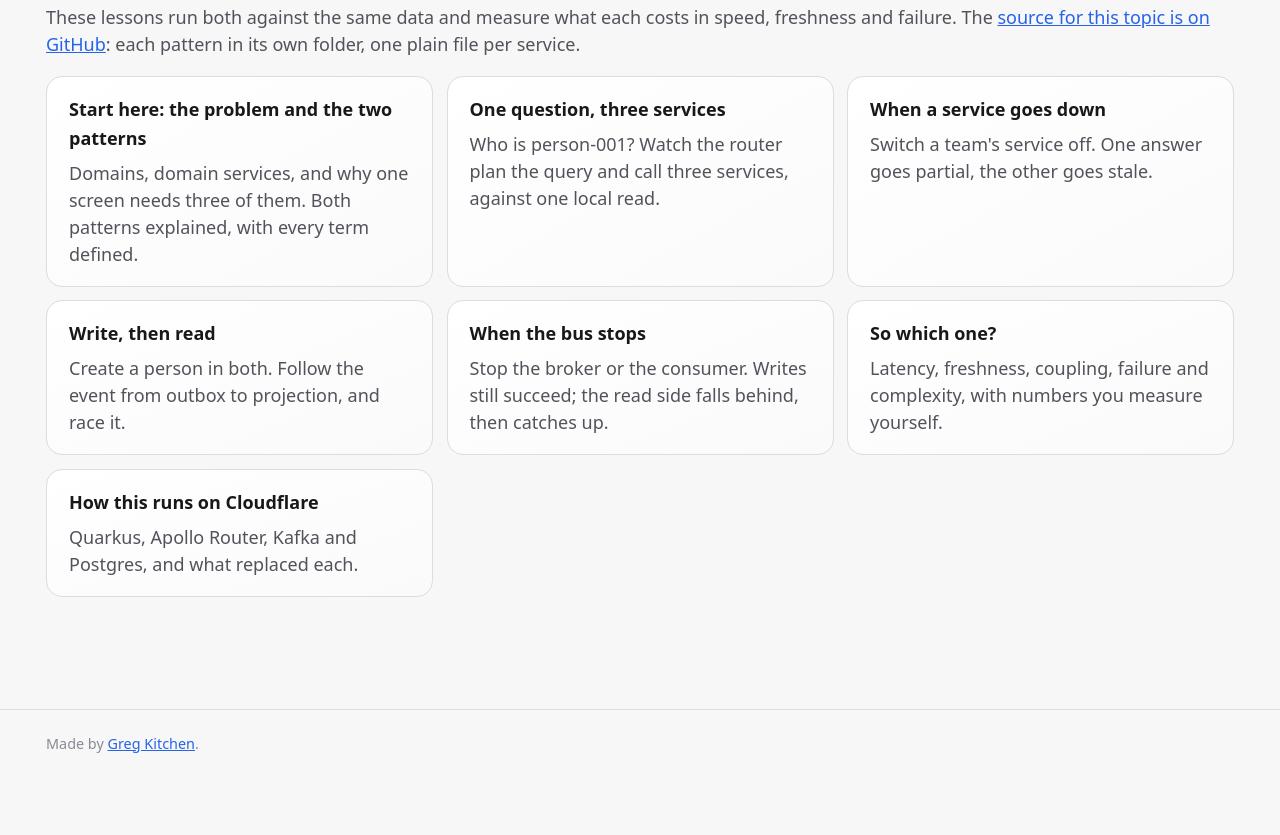
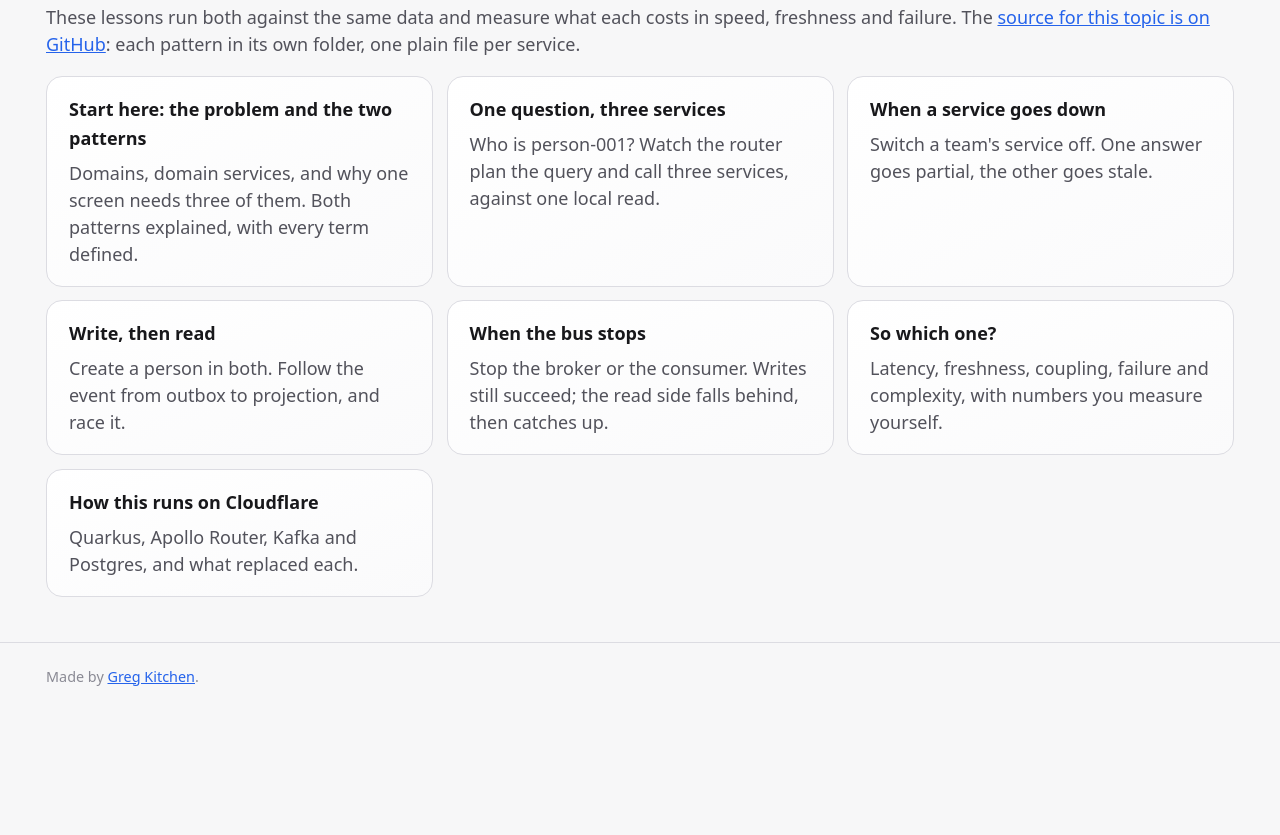
Before and after one commit to greg-m-k/apollo-lnl, a website: page site/web/public/index.html in a window 1280 px wide. Shown: the part 489-1324 px from the top of the page. After the commit the page ends 1201 px from the top, so only its background shows below. Drawn offline with Linux system fonts and the light colour scheme.

Commit message:
Remove the empty space below the footer
Why: pages scrolled on into blank space after the footer: the home
footer had 80px of bottom padding after main's 72px, and every lesson
page had 64px of padding below its footer.

What: the home main has no bottom padding and the footer keeps 24px
below its text; lesson pages keep 24px below the footer.

Proof: new UI test measures the space from the footer text to the end
of the page on home, start, read, bus and port; it failed at 82px on
home and 64px on start, and all 12 UI tests pass at 24px.

Co-Authored-By: Claude Opus 5.5 <noreply@anthropic.com>
Claude-Session: https://claude.ai/code/session_01RY239jkW1dbFT5yidhWJ5D

```diff
--- a/site/web/public/styles.css
+++ b/site/web/public/styles.css
@@ -18,7 +18,7 @@
 * { box-sizing: border-box; }
 html { font-size: 112.5%; -webkit-text-size-adjust: 100%; }
 body { margin: 0; background: var(--bg); color: var(--text); font: 1rem/1.6 var(--sans); }
-main { max-width: 1224px; margin: 0 auto; padding: 16px 18px 64px; }
+main { max-width: 1224px; margin: 0 auto; padding: 16px 18px 24px; }
 a { color: var(--fed); }
 h1 { font-size: clamp(1.6rem, 5vw, 2.4rem); line-height: 1.15; margin: .4em 0 .2em; letter-spacing: -.01em; }
 h2 { font-size: 1.25rem; margin: 0 0 .25em; }
@@ -55,7 +55,7 @@ button:disabled { opacity: .5; cursor: default; }
 .crumbs a[aria-current="page"] { background: var(--text); border-color: var(--text); color: var(--bg); font-weight: 600; }
 
 /* Home, after lnl.sam-peterson.com: plain header, topic sections, quiet cards */
-main.home { max-width: 1224px; padding: 45px 18px 72px; display: flex; flex-direction: column; gap: 45px; }
+main.home { max-width: 1224px; padding: 45px 18px 0; display: flex; flex-direction: column; gap: 45px; }
 .home h1 { font-size: 2.6rem; margin: 0; letter-spacing: -.02em; line-height: 1.15; }
 .home header p, .topic > p { color: var(--muted); line-height: 1.5; margin: .4em 0 0; }
 .topic h2 { font-size: 1.25rem; margin: 0; }
@@ -65,8 +65,8 @@ main.home { max-width: 1224px; padding: 45px 18px 72px; display: flex; flex-dire
 .card:hover { border-color: var(--muted); }
 .card h3 { font-size: 1rem; margin: 0; }
 .card p { color: var(--muted); line-height: 1.5; margin: .4em 0 0; }
-footer.site { border-top: 1px solid var(--border); padding: 22px 46px 80px; color: var(--faint); font-size: .8rem; }
-@media (max-width: 560px) { main.home { padding-top: 28px; gap: 32px; } .home h1 { font-size: 2.1rem; } footer.site { padding: 20px 18px 48px; } }
+footer.site { border-top: 1px solid var(--border); margin-top: 45px; padding: 22px 46px 24px; color: var(--faint); font-size: .8rem; }
+@media (max-width: 560px) { main.home { padding-top: 28px; gap: 32px; } .home h1 { font-size: 2.1rem; } footer.site { margin-top: 32px; padding: 20px 18px 24px; } }
 
 /* Demo panels */
 .panel { background: var(--surface); border: 1px solid var(--border); border-radius: 12px; padding: 14px 16px; margin: 16px 0; }
```
Also changed, not shown: test/ui.mjs (+12 -0 lines).
